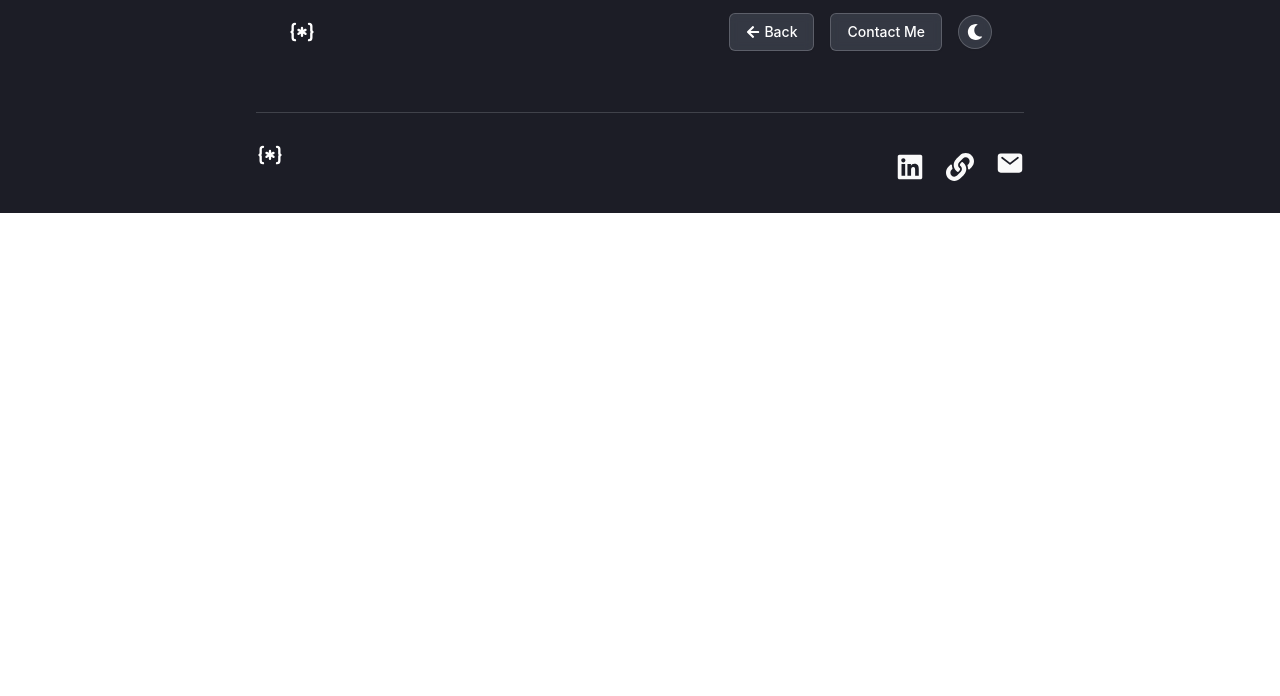
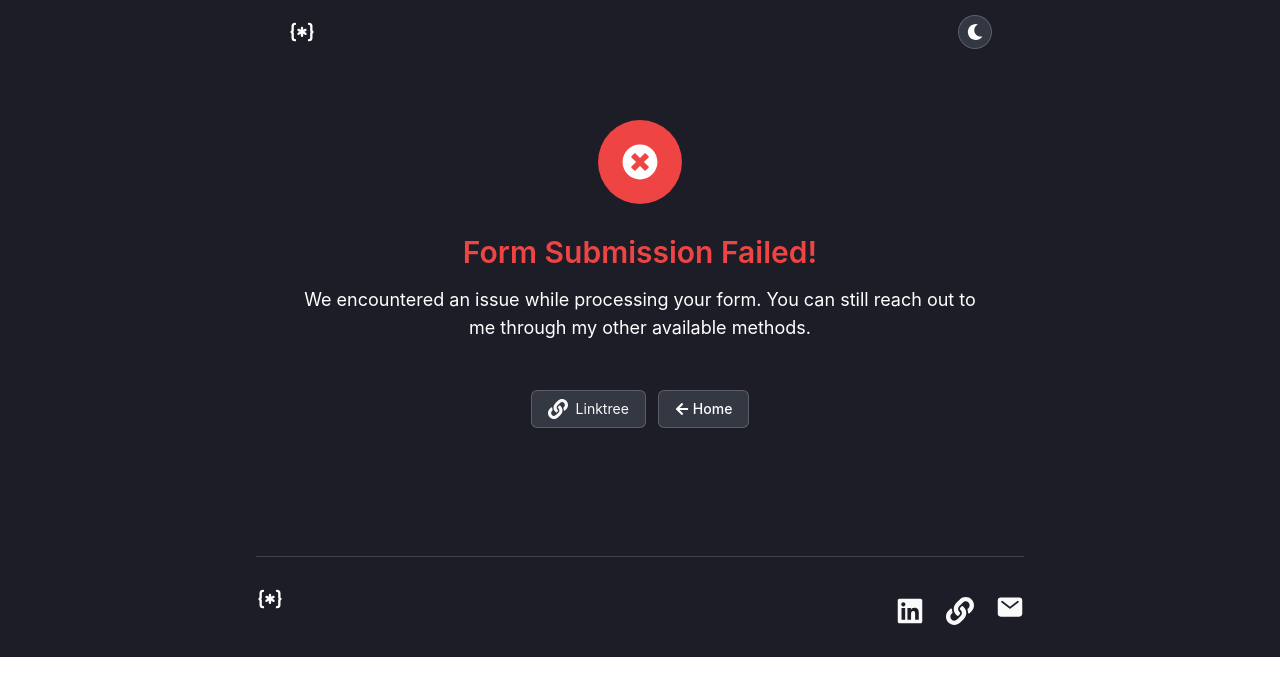
Before and after one commit to syed-ahmad-global/portfolio, a React (Vite) app: page /failure in a window 1280 px wide. Before the commit this address had no page. Shown: the top 696 px of the page. Built offline with nearby package versions, Linux system fonts and the light colour scheme.

Commit message:
adds form failure page

```diff
--- a/src/App.jsx
+++ b/src/App.jsx
@@ -6,6 +6,7 @@ import IndexPage from "./pages/IndexPage.jsx";
 import Footer from "./components/Footer.jsx";
 import Form from "./components/Form.jsx";
 import SuccessPage from "./pages/SuccessPage.jsx"; // Import Success Page
+import ErrorPage from "./pages/ErrorPage.jsx"; // Import Success Page
 
 import "./index.css";
 
@@ -17,6 +18,7 @@ function App() {
         <Routes>
           <Route path="/" element={<IndexPage />} />
           <Route path="/success" element={<SuccessPage />} />
+          <Route path="/failure" element={<ErrorPage />} />
           <Route path="/contact" element={<Form />} />
         </Routes>
         <Footer />
--- a/src/components/Form.jsx
+++ b/src/components/Form.jsx
@@ -40,7 +40,7 @@ const ContactForm = () => {
         resetForm();
         navigate("/success");
       } else {
-        alert("Failed to send the message. Please try again later.");
+        navigate("/failure");
       }
     } catch (error) {
       console.error("Error sending form data:", error);
--- a/src/components/Navbar.jsx
+++ b/src/components/Navbar.jsx
@@ -8,7 +8,8 @@ import { TbCodeAsterisk } from "react-icons/tb";
 const Navbar = () => {
   const [darkMode, setDarkMode] = useState(false);
   const location = useLocation();
-  const isSuccessPage = location.pathname === "/success";
+  const isSuccessOrFailurePage =
+    location.pathname === "/success" || location.pathname === "/failure";
 
   // Handle theme toggle
   useEffect(() => {
@@ -35,7 +36,7 @@ const Navbar = () => {
 
             <div className="flex items-center space-x-4">
               {/* Conditionally render the Contact button using NavLink */}
-              {!isSuccessPage && (
+              {!isSuccessOrFailurePage && (
                 <>
                   <NavLink
                     to="/"
--- /dev/null
+++ b/src/pages/ErrorPage.jsx
@@ -0,0 +1,47 @@
+import React from "react";
+import { FaTimesCircle, FaArrowLeft, FaLink } from "react-icons/fa";
+import { NavLink } from "react-router-dom";
+import Layout from "../components/Layout";
+
+const ErrorPage = () => {
+  return (
+    <Layout>
+      <div className="text-center mx-auto p-4 text-white dark:text-gray-800 ">
+        <div className="bg-red-500 p-6 rounded-full inline-block mb-6">
+          <FaTimesCircle className="text-4xl text-white" />
+        </div>
+        <h1 className="text-3xl font-semibold text-red-500">
+          Form Submission Failed!
+        </h1>
+        <p className="mt-4 text-lg">
+          We encountered an issue while processing your form. You can still
+          reach out to me through my other available methods.
+        </p>
+        <div className="flex  items-center justify-center mt-6 gap-3">
+          <div className="mt-6">
+            <a
+              href="https://linktr.ee/syed_ahmad_global"
+              target="_blank"
+              rel="noopener noreferrer"
+              className="inline-flex items-center gap-2 text-custom-white dark:text-custom-gray text-sm bg-slate-400 bg-opacity-20 backdrop-filter backdrop-blur-sm border border-white dark:border-gray-800 border-opacity-20 shadow-sm rounded-md px-4 py-2"
+            >
+              <FaLink className="w-5 h-5" />
+              Linktree
+            </a>
+          </div>
+          <div className="mt-6">
+            <NavLink
+              to="/"
+              className="px-4 py-2 bg-slate-400 bg-opacity-20 backdrop-filter backdrop-blur-sm border border-white dark:border-gray-800 border-opacity-20 text-white dark:text-gray-800 shadow-sm rounded-md text-sm font-medium flex items-center gap-1 justify-center w-fit mx-auto"
+            >
+              <FaArrowLeft />
+              Home
+            </NavLink>
+          </div>
+        </div>
+      </div>
+    </Layout>
+  );
+};
+
+export default ErrorPage;
```
